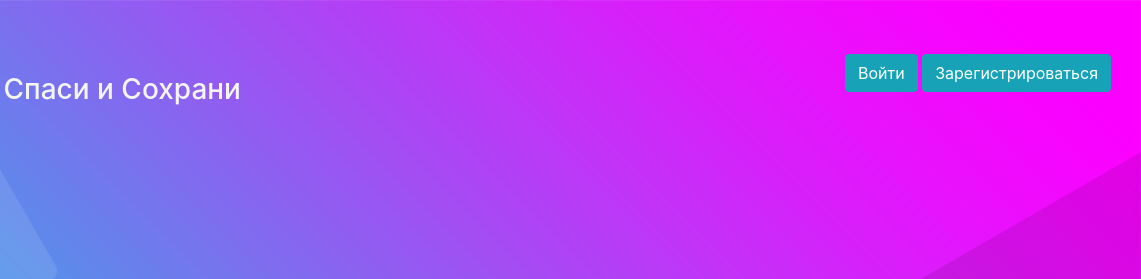
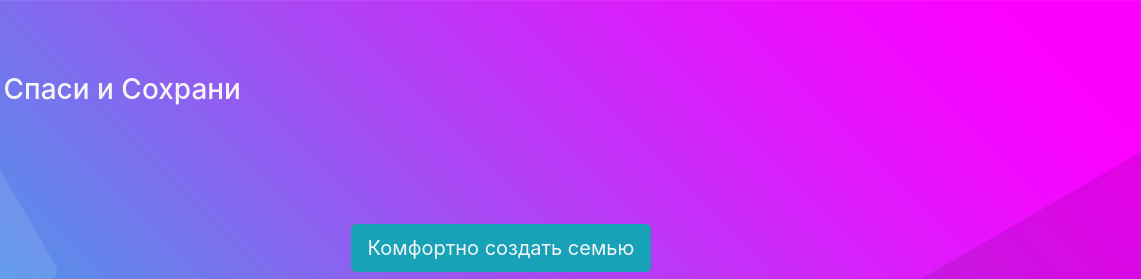
Before and after one commit to RLobodenko/LegalTech, a plain HTML site: page 1.html in a window 1280 px wide. Shown: the top 279 px of the page, 139-1280 px from the left. Drawn offline with nearby package versions, Linux system fonts and the light colour scheme.

Commit message:
Update 1.html

```diff
--- a/1.html
+++ b/1.html
@@ -30,10 +30,7 @@
 <body align="center">
 <header class="head" align="center"> <br>
     <div class="imag"><h3 style="position: absolute; margin-left: 30px; color: whitesmoke;"><img src="images/logo-2.png" height="75px" width="75px"> Спаси и Сохрани</h3></div>
-               <div class="top" align="right" style="margin-right: 30px;">
-					<a href="login.html" type="button" class="btn btn-info">Войти</button></a>
-					<a href="login.html" type="button" class="btn btn-info">Зарегистрироваться</button></a>
-                </div>
+
 			<div class="top_1">
 <button type="button" class="btn btn-info btn-lg"><a href="3.html">Комфортно создать семью</a></button>
 
```
